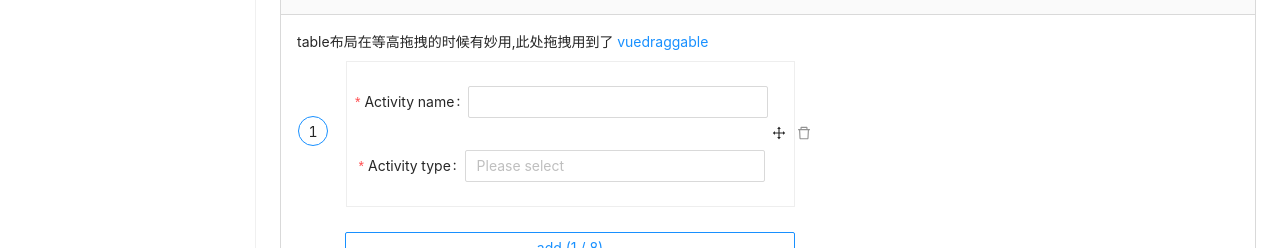
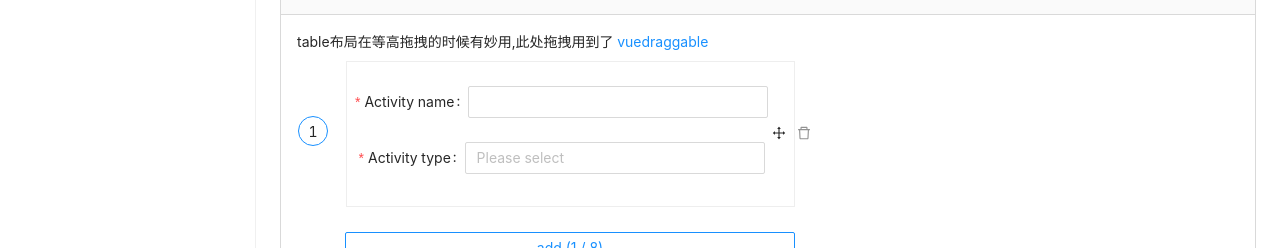
Before and after one commit to YoungMandy/yang-mandy.github.io, a Vue app: page /css-layout in a window 1280 px wide. Shown: the part 225-473 px from the top of the page. Built offline with nearby package versions, Linux system fonts and the light colour scheme.

Commit message:
table布局的示例完成

```diff
--- a/src/components/cssbasic/cssLayout.vue
+++ b/src/components/cssbasic/cssLayout.vue
@@ -1,9 +1,9 @@
 <script setup lang="ts" >
 import { ref, reactive, toRaw } from 'vue';
 import draggable from 'vuedraggable';
-import { Form } from 'ant-design-vue';
 import { DeleteOutlined, DragOutlined } from '@ant-design/icons-vue';
-const useForm = Form.useForm;
+
+// ==== table 布局====
 const MAX_LENGTH = 8;
 let activeKey = ref('table');
 let tableFormList = reactive([
@@ -14,34 +14,26 @@ let tableFormList = reactive([
   }
 ]);
 
-const modelRef = reactive({
-  name: '',
-  region: undefined,
-  type:[]
-})
 const rulesRef = reactive({
   name: [
     {
       required: true,
-      message:'Please input name',
+      message: 'Please input name',
+      trigger: 'blur',
     }
   ],
   type: [
     {
       required: true,
       message: 'Please select type',
-      type:'array'
+      type: 'array',
+      trigger: 'blur',
     }
   ]
 })
-const options = [...Array(25)].map((_, i) => ({ value: (i + 10000).toString(36) + (i + 1) })) ;
+const options = [...Array(25)].map((_, i) => ({ value: (i + 10000).toString(10) + (i + 10000000) })) ;
 
-const { resetFields, validate, validateInfos } = useForm(tableFormList, rulesRef);
-const onSubmit = () => {
-  validate().then(()=> console.log(toRaw(tableFormList))).catch(err=>{console.log('error',err)})
-}
 const addItem = () => {
-
   let index = tableFormList.length;
   if (index >= MAX_LENGTH) {
     return;
@@ -57,19 +49,6 @@ const addItem = () => {
 const deleteItem = (index:number) => {
   tableFormList.splice(index, 1);
 }
-const checkMove = function (e: any) {
-  console.log(e)
-  const curIndex = e.draggedContext.index;
-  const futureIndex = e.draggedContext.futureIndex;
-  if (curIndex == futureIndex) {
-    return;
-  }
-
-  const curItem = tableFormList.splice(curIndex,1)[0];// 删除当前元素
-  const fIndex = futureIndex - 1 >= 0 ? futureIndex - 1: futureIndex;
-  tableFormList.splice(fIndex, 1, curItem);
-}
-
 </script>
 <template>
   <section class="component__css-layout">
@@ -102,16 +81,17 @@ const checkMove = function (e: any) {
                item-key="id"
                tag="tr"
                handle=".handle">
-                <template #item="{element}">
+                <template #item="{element,index}">
                   <td >
                     <div class="form-wrapper">
-                    <a-form class="content-form" :model="tableFormList" >
-                    <a-form-item label="Activity name:" v-bind="validateInfos.name" >
-                        <a-input v-model:value="element.name" style="width:300px"/>
+                      <a-form class="content-form" :model="tableFormList[index]" :rules="rulesRef" >
+                        <a-form-item label="Activity name:" name="name" >
+                          <a-input v-model:value="tableFormList[index].name"
+                            style="width:300px"/>
                         </a-form-item>
-                    <a-form-item label="Activity type:" v-bind="validateInfos.type" >
+                        <a-form-item label="Activity type:" name="type" >
                           <a-select
-                        v-model:value="element.type"
+                            v-model:value="tableFormList[index].type"
                             :options="options"
                             mode="tags"
                             placeholder="Please select"
@@ -122,7 +102,6 @@ const checkMove = function (e: any) {
                       </a-form>
                       <span class="handle"><DragOutlined /></span>
                     </div>
-
                 </td>
 
           </template>
@@ -135,17 +114,20 @@ const checkMove = function (e: any) {
                 <DeleteOutlined /></td>
             </tr>
           </table>
+        </a-collapse-panel>
 
-        </a-collapse-panel>
         <a-collapse-panel key="float" header="div + float布局" :forceRender="true">
           div+ float布局
         </a-collapse-panel>
+
         <a-collapse-panel key="flex" header="flex布局">
           flex是目前最常用的布局
         </a-collapse-panel>
+
         <a-collapse-panel key="grid" header="grid布局">
           grid布局是三维布局
         </a-collapse-panel>
+
       </a-collapse>
   </section>
 
@@ -164,10 +146,7 @@ $blue:#1890ff;
   .handle{
     margin-left:4px;
   }
-  .ant-form-item{
-    margin-top:16px ;
-    margin-bottom: 16px;
-  }
+
 }
 
 .flex-box{
@@ -175,7 +154,7 @@ $blue:#1890ff;
   flex-direction: column;
 }
 .content-form{
-
+  padding-top:16px;
   display: flex;
   align-items: center;
   flex-direction: column;
```
Also changed, not shown: 10 other files (tests, documents, lock files or other folders). Lines whose indentation alone changed are shown as unchanged.
